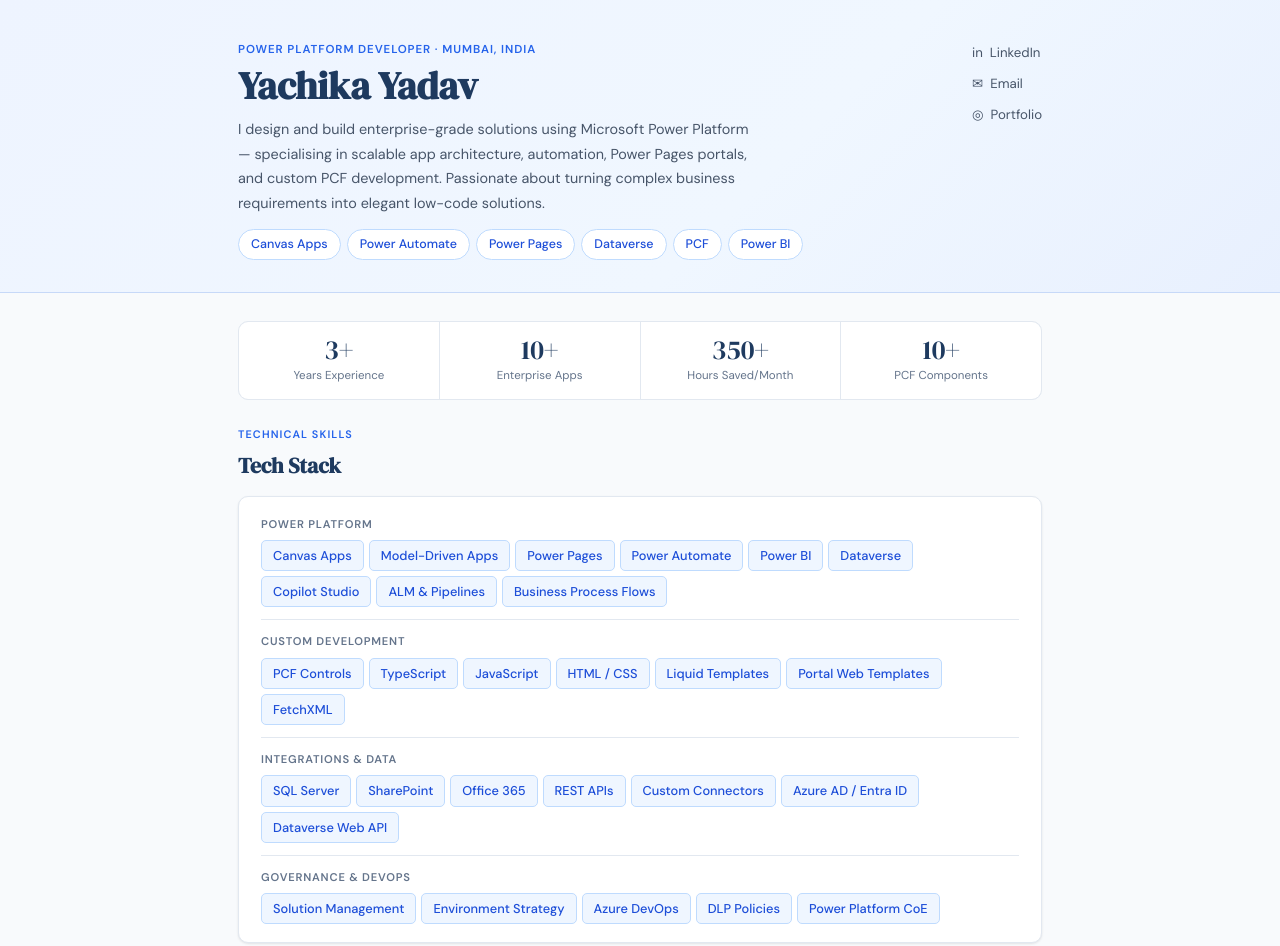
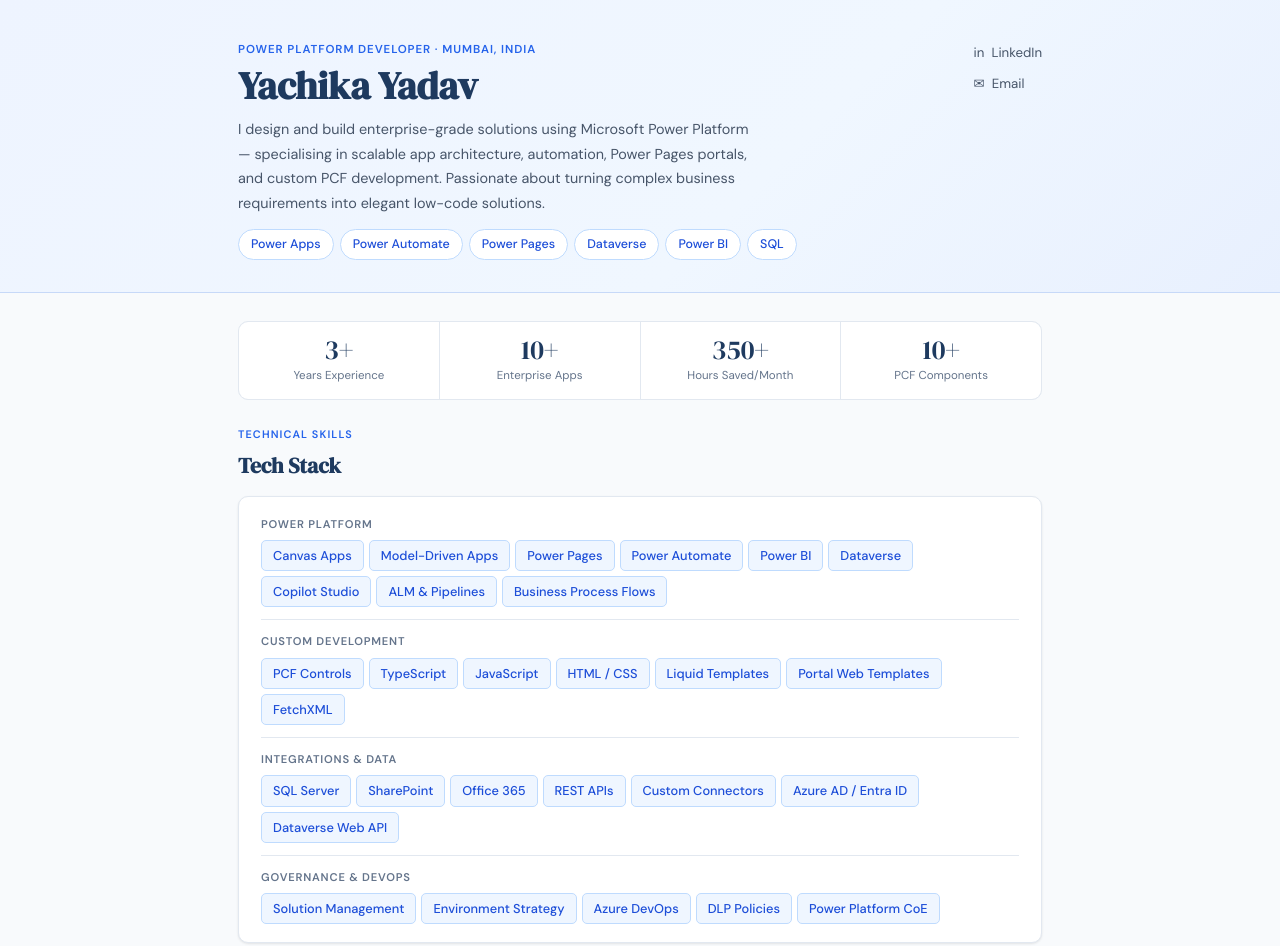
Before and after one commit to yachikayadav-ppdev/yachikayadav-ppdev.github.io, a plain HTML site: page index.html in a window 1280 px wide. Shown: the top 946 px of the page. Drawn offline with Linux system fonts and the light colour scheme.

Commit message:
Update index.html

```diff
--- a/index.html
+++ b/index.html
@@ -396,18 +396,18 @@
                 and custom PCF development. Passionate about turning complex business requirements into elegant low-code solutions.
             </p>
             <div class="hero-badges">
-                <span class="badge">Canvas Apps</span>
+                <span class="badge">Power Apps</span>
                 <span class="badge">Power Automate</span>
                 <span class="badge">Power Pages</span>
                 <span class="badge">Dataverse</span>
-                <span class="badge">PCF</span>
                 <span class="badge">Power BI</span>
+                <span class="badge">SQL</span>
+
             </div>
         </div>
         <div class="contact-links">
             <a href="https://linkedin.com/in/yachikayadav" target="_blank"><span>in</span> LinkedIn</a>
-            <a href="mailto:yachikayadav1054@gmail.com"><span>✉</span> Email</a>
-            <a href="https://yachikayadav1054.github.io/" target="_blank"><span>◎</span> Portfolio</a>
+            <a href="mailto:yachikayadav.ppdev@gmail.com"><span>✉</span> Email</a>
         </div>
     </div>
 </header>
```
